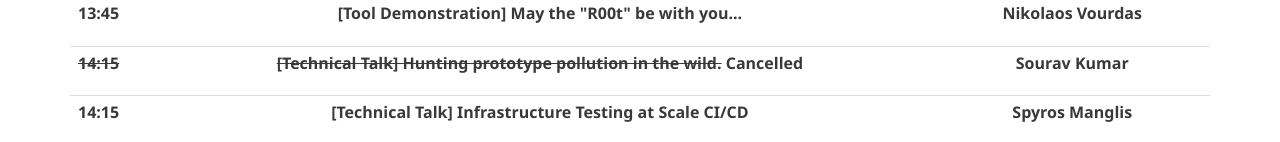
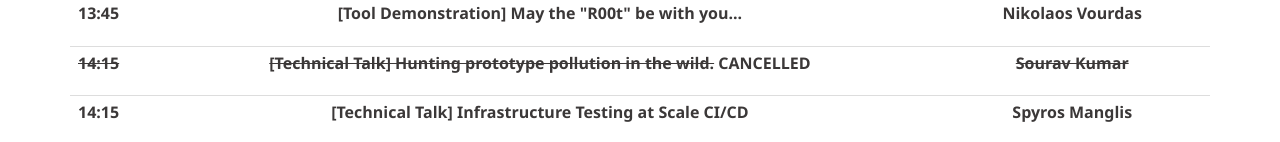
Before and after one commit to bsidescyprus/2021.bsidescyprus.github.io, a plain HTML site: page agenda.html in a window 1280 px wide. Shown: the part 527-669 px from the top of the page. Drawn offline with Linux system fonts and the light colour scheme.

Commit message:
Update agenda.html

```diff
--- a/agenda.html
+++ b/agenda.html
@@ -144,8 +144,8 @@
 
 	<tr>
 		<th scope="row"><h4><s>14:15</s></h4></th>
-		<td><h4><center><s>[Technical Talk] Hunting prototype pollution in the wild.</s> Cancelled</center></h4></td>
-	   <td><h4><center>Sourav Kumar</center></h4></td>
+		<td><h4><center><s>[Technical Talk] Hunting prototype pollution in the wild.</s> CANCELLED</center></h4></td>
+		<td><h4><center><s>Sourav Kumar</s></center></h4></td>
     </tr>
 
 	<tr>
```
